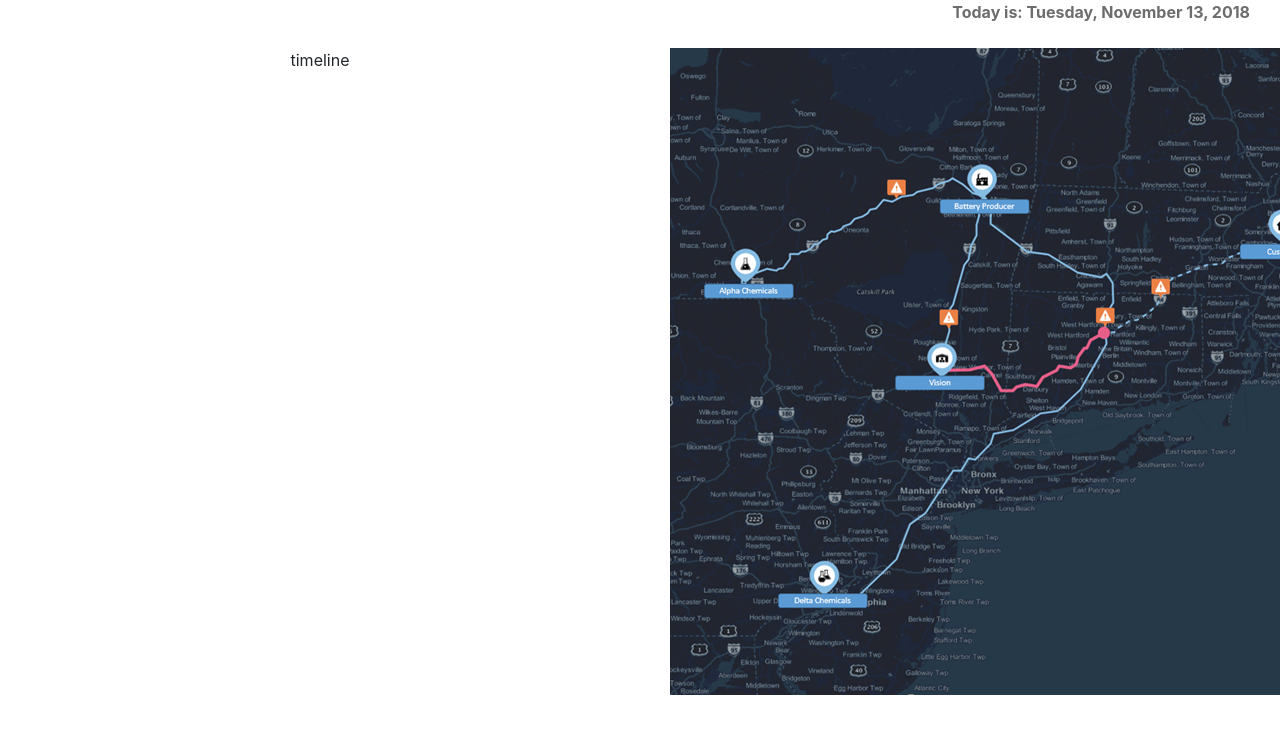
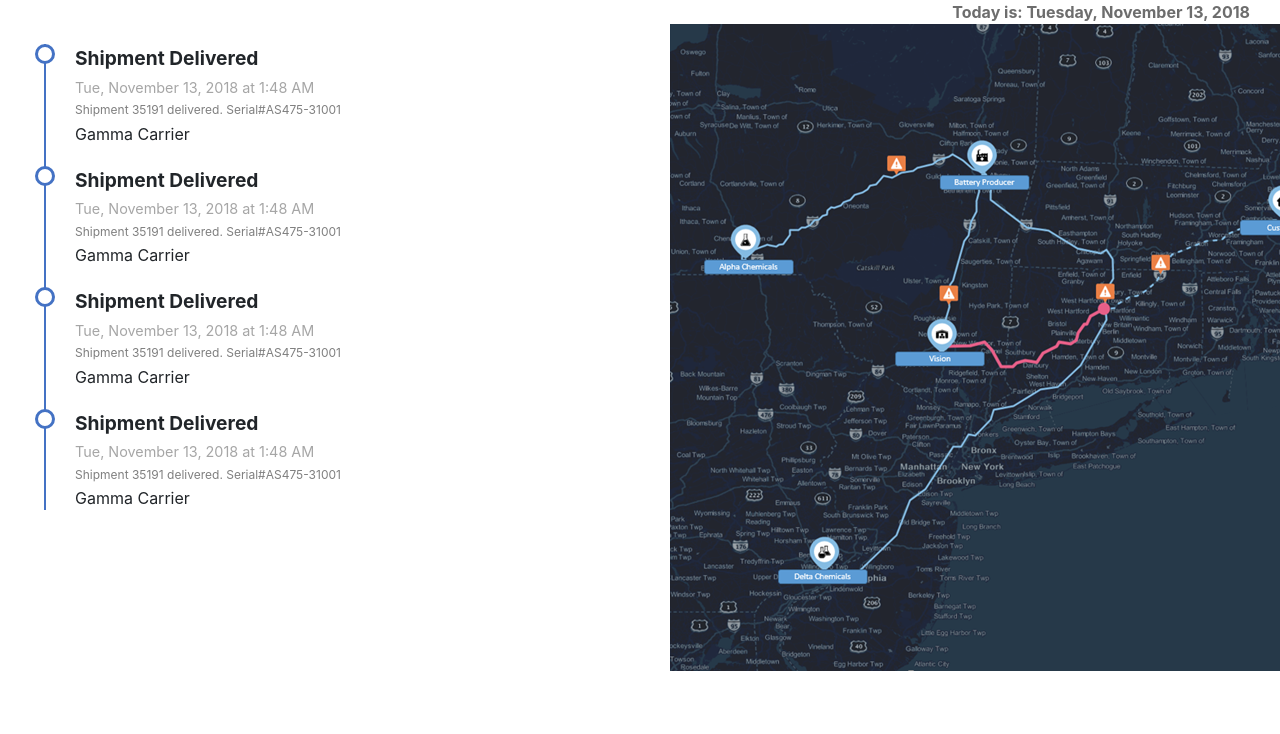
Before and after one commit to EnriqueRE/blockchain-map, a React (Create React App) app: page / in a window 1280 px wide. Shown: the top 734 px of the page. Built offline with nearby package versions, Linux system fonts and the light colour scheme.

Commit message:
Adding basic formatting for the timeline object

```diff
--- a/src/App.js
+++ b/src/App.js
@@ -2,6 +2,7 @@ import React, { Component } from 'react';
 import './App.css';
 import { TimeHeader } from './TimeHeader/TimeHeader';
 import { Map } from './Map/Map';
+import { Timeline } from './Timeline/Timeline';
 
 class App extends Component {
   render() {
@@ -10,13 +11,16 @@ class App extends Component {
         <div className="row">
           <div className="col-md-12">
             <TimeHeader />
-          </div>
-        </div>
-        <div className ="row">&nbsp;</div>
+          </div>{' '}
+        </div>{' '}
+        <div className="row"></div>{' '}
         <div className="row">
-          <div className="col col-sm-12, col-md-6, col-lg-6">timeline</div>
-          <div className="col col-sm-12, col-md-6, col-lg-6"><Map/></div>
-        </div>
+          <div className="col col-sm-12, col-md-6, col-lg-6"> <Timeline/></div>{' '}
+          <div className="col col-sm-12, col-md-6, col-lg-6">
+            {' '}
+            <Map />{' '}
+          </div>{' '}
+        </div>{' '}
       </div>
     );
   }
--- a/src/TimeHeader/TimeHeader.jsx
+++ b/src/TimeHeader/TimeHeader.jsx
@@ -1,5 +1,6 @@
 import React, { Component } from 'react';
-import './TimeHeader.css'
+import './TimeHeader.css';
+
 export class TimeHeader extends Component {
   render() {
     return (
--- /dev/null
+++ b/src/Timeline/Timeline.css
@@ -0,0 +1,52 @@
+ul.timeline {
+  list-style-type: none;
+  position: relative;
+}
+/* Line */
+ul.timeline:before {
+  content: ' ';
+  background: #4472c4;
+  display: inline-block;
+  position: absolute;
+  left: 29px;
+  width: 2px;
+  height: 100%;
+  z-index: 400;
+}
+ul.timeline > li {
+  margin: 20px 0;
+  padding-left: 20px;
+}
+/* Round icons */
+ul.timeline > li:before {
+  content: ' ';
+  background: white;
+  display: inline-block;
+  position: absolute;
+  border-radius: 50%;
+  border: 3px solid #4472c4;
+  left: 20px;
+  width: 20px;
+  height: 20px;
+  z-index: 400;
+}
+
+.shipment-container{
+  text-align: left
+}
+
+.shipment-status{
+  font-weight: bold;
+  font-size: 1.2em;
+  margin: .2em 0;
+}
+.shipment-date{
+  font-size: .9em;
+  color: rgb(166,166, 166);
+  margin-bottom: .2em
+}
+.shipment-details{
+  font-size: .75em;
+  color: rgb(127,127, 127);
+  margin-bottom: .2em
+}
--- /dev/null
+++ b/src/Timeline/Timeline.jsx
@@ -0,0 +1,47 @@
+import React, {Component} from 'react';
+import './Timeline.css';
+export class Timeline extends Component{
+  render(){
+    return(
+      <ul className="timeline">
+      <li>
+				<div className="shipment-container">
+					<p className="shipment-status">Shipment Delivered</p>
+					<p className="shipment-date">{this.getDate()}</p>
+					<p className="shipment-details">Shipment 35191 delivered. Serial#AS475-31001</p>
+					<p className="shipment-carrier">Gamma Carrier</p>
+				</div>
+				</li>
+				<li>
+				<div className="shipment-container">
+					<p className="shipment-status">Shipment Delivered</p>
+					<p className="shipment-date">{this.getDate()}</p>
+					<p className="shipment-details">Shipment 35191 delivered. Serial#AS475-31001</p>
+					<p className="shipment-carrier">Gamma Carrier</p>
+				</div>
+				</li>
+				<li>
+				<div className="shipment-container">
+					<p className="shipment-status">Shipment Delivered</p>
+					<p className="shipment-date">{this.getDate()}</p>
+					<p className="shipment-details">Shipment 35191 delivered. Serial#AS475-31001</p>
+					<p className="shipment-carrier">Gamma Carrier</p>
+				</div>
+				</li>
+				<li>
+				<div className="shipment-container">
+					<p className="shipment-status">Shipment Delivered</p>
+					<p className="shipment-date">{this.getDate()}</p>
+					<p className="shipment-details">Shipment 35191 delivered. Serial#AS475-31001</p>
+					<p className="shipment-carrier">Gamma Carrier</p>
+				</div>
+				</li>
+      </ul>
+    );
+  }
+ getDate(){
+	var options = { weekday: 'short', year: 'numeric', month: 'long', day: 'numeric',  hour:'numeric', minute:'numeric'};
+	let today = new Date();
+	return today.toLocaleDateString("en-US", options);
+ }
+}
```
